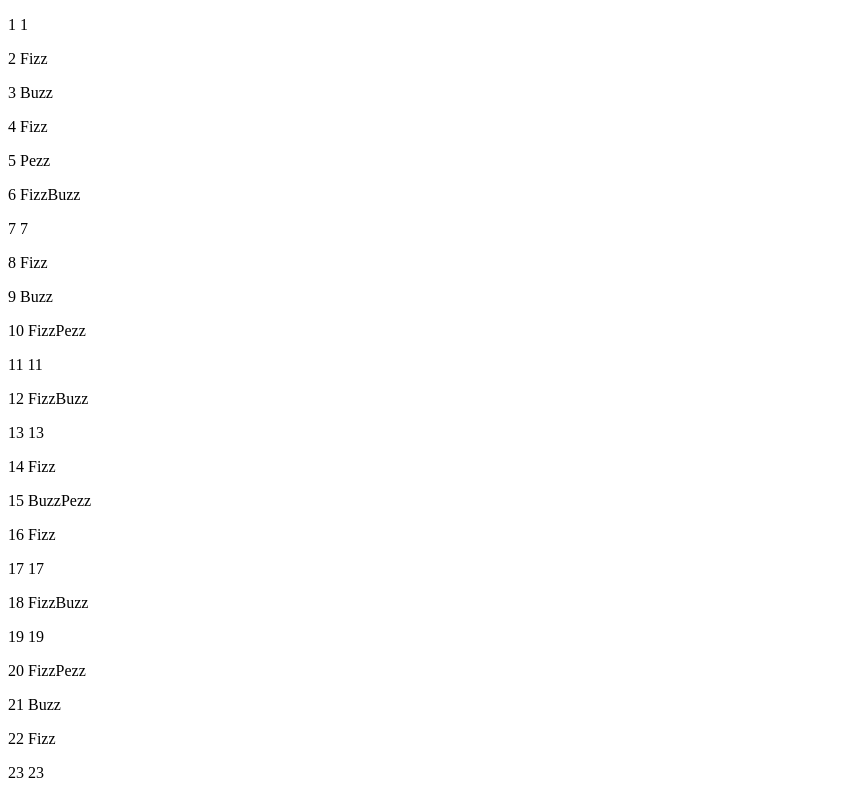
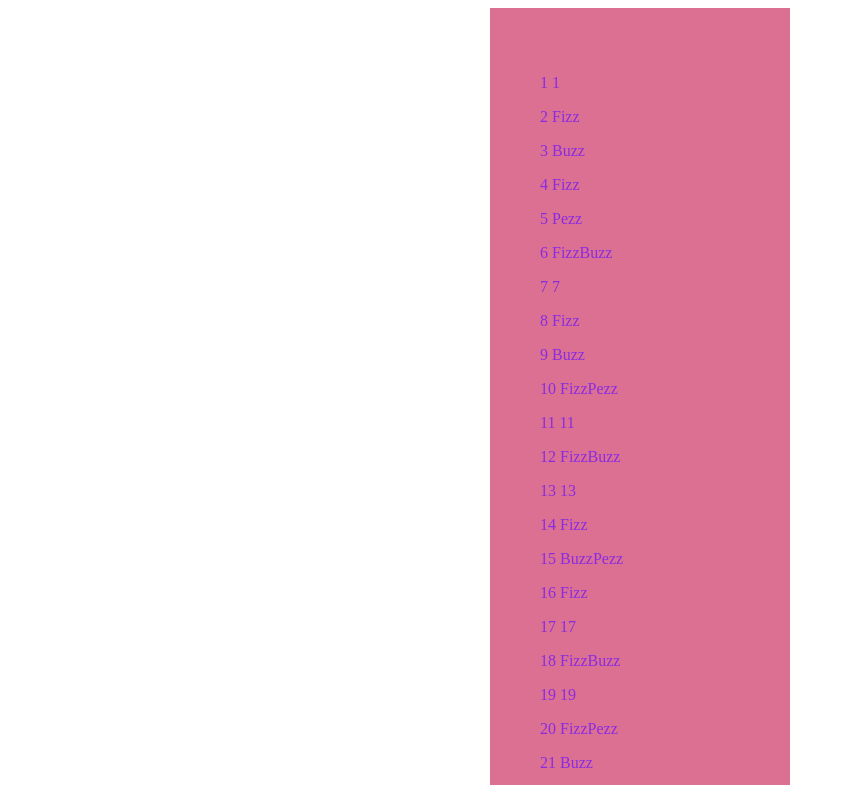
Before and after one commit to shinjinnn/FizzBuzzPezz, a plain HTML site: page index.html in a window 1280 px wide. Shown: the top 785 px of the page, without its empty margins (0-845 px from the left). Drawn offline with Linux system fonts and the light colour scheme.

Commit message:
hogeの撤廃

```diff
--- a/FizzBuzzPezz.css
+++ b/FizzBuzzPezz.css
@@ -1,4 +1,4 @@
-#hoge {
+#FizzBuzzPezz {
   color: blueviolet;
   background-color: palevioletred;
   width: 200px;
```
